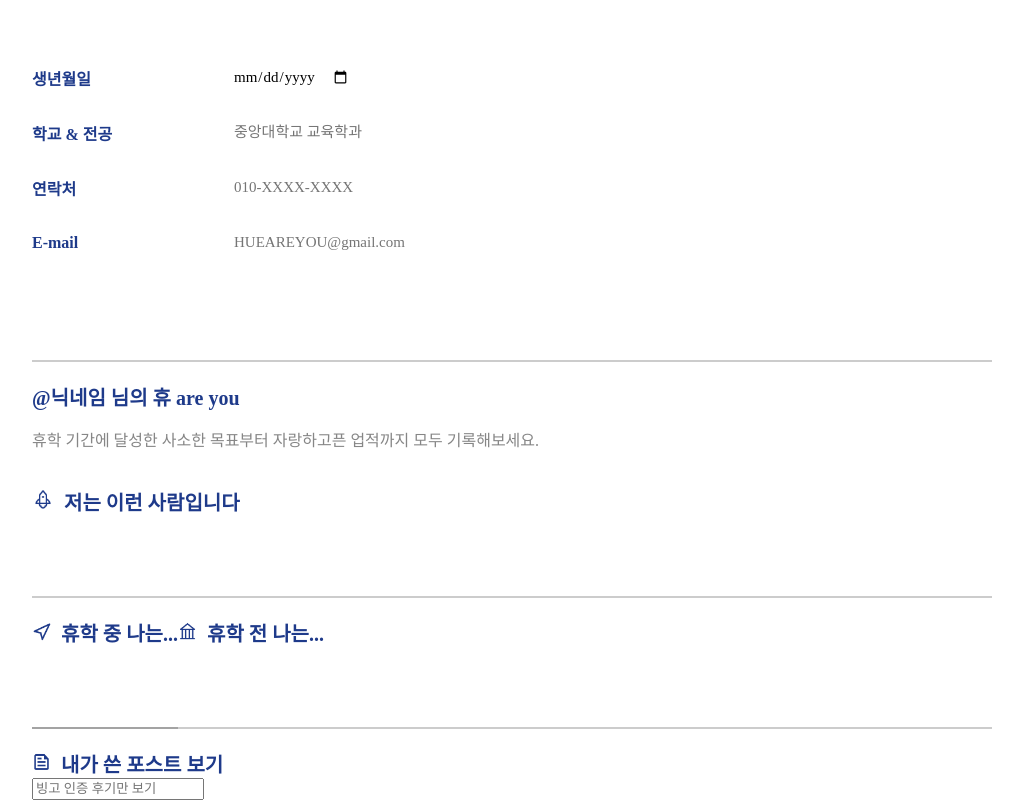
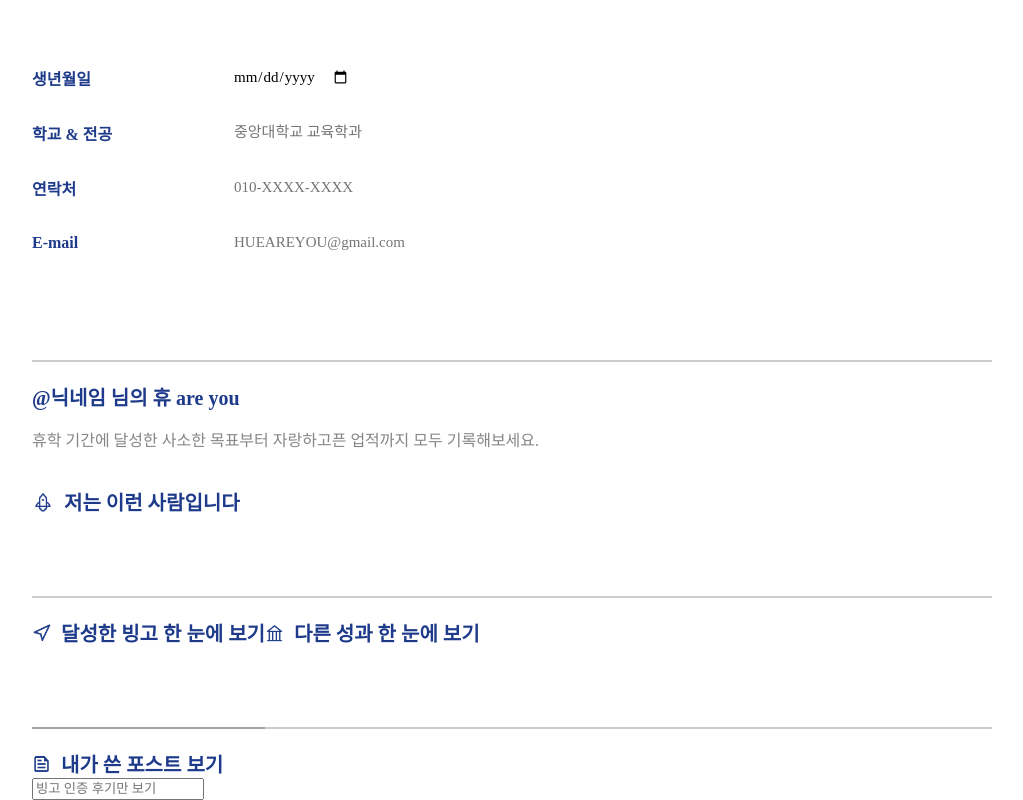
Before and after one commit to Youth-is-the-best/Youth-Client, a React (Create React App) app: page /portfolio in a window 1280 px wide. Shown: the part 537-1337 px from the top of the page, without its empty margins (128-1151 px from the left). Built offline with nearby package versions, Linux system fonts and the light colour scheme; a web font is replaced by a local one.

Commit message:
Design: 캘린더 css 수정

```diff
--- a/src/pages/CustomCalendar.jsx
+++ b/src/pages/CustomCalendar.jsx
@@ -93,9 +93,9 @@ const CalendarWrapper = styled.div`
     margin-bottom: 0.5em;
   }
 
-  .react-calendar__navigation__label {
+  /* .react-calendar__navigation__label {
     white-space: nowrap;
-  }
+  } */
 
   .react-calendar__navigation button {
     min-width: 44px;
--- a/src/pages/Portfolio.jsx
+++ b/src/pages/Portfolio.jsx
@@ -66,13 +66,13 @@ const Portfolio = () => {
             </Content>
           </AboutMeWrapper>
           <HueWrapper style={{ float: 'left' }}>
-            <SectionTitle><img src={FiNavigation} style={{ height: '19px', width: '19px' }}></img>휴학 중 나는...</SectionTitle>
+            <SectionTitle><img src={FiNavigation} style={{ height: '19px', width: '19px' }}></img>달성한 빙고 한 눈에 보기</SectionTitle>
             <Content>
 
             </Content>
           </HueWrapper>
           <HueWrapper>
-            <SectionTitle><img src={AiOutLineBank} style={{ height: '21px', width: '19px' }}></img>휴학 전 나는...</SectionTitle>
+            <SectionTitle><img src={AiOutLineBank} style={{ height: '21px', width: '19px' }}></img>다른 성과 한 눈에 보기</SectionTitle>
             <Content>
 
             </Content>
@@ -175,8 +175,10 @@ const SectionTitle = styled.div`
   color: #1E3A8A;
   font-size: 20px;
   font-weight: 600;
+  display: flex;
+  align-items: center;
   img {
-    padding-right: 10px;
+    margin-right: 10px;
   }
 `;
 
```
